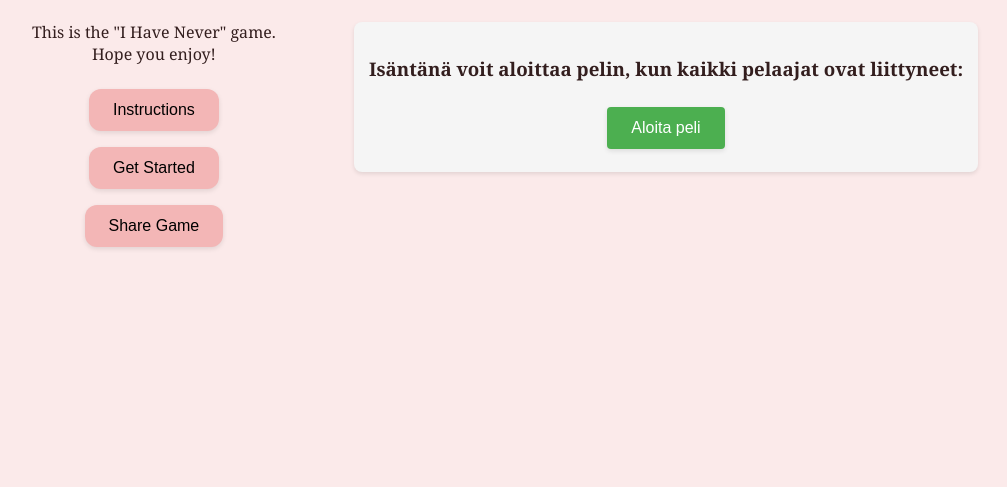
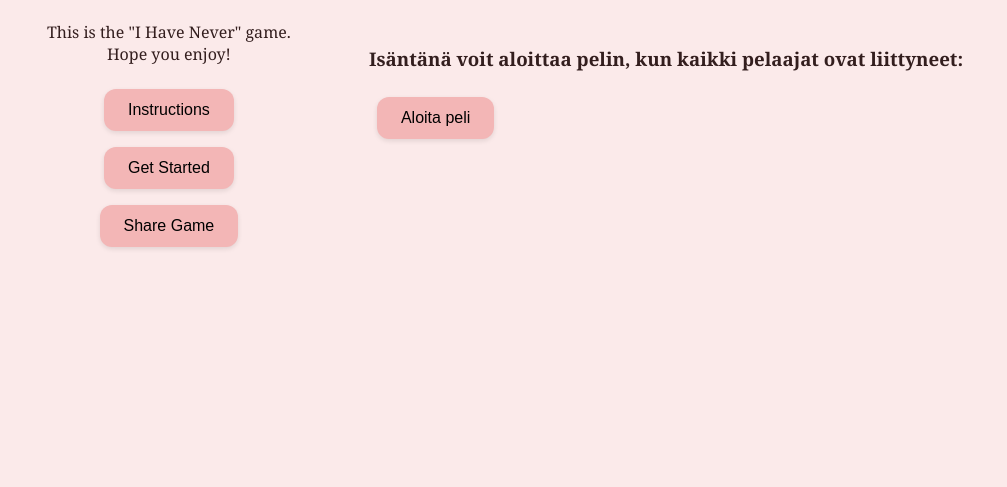
Before and after one commit to inkakatariina/NeverHaveIEver, a website: page index.html in a window 1280 px wide. Shown: the part 313-800 px from the top of the page, without its empty margins (174-1181 px from the left). Drawn offline with Linux system fonts and the light colour scheme.

```diff
--- a/index.html
+++ b/index.html
@@ -451,46 +451,5 @@
     });
   });
 </script>
-
-<style>
-  .host-controls {
-    margin-top: 20px;
-    padding: 15px;
-    background-color: #f5f5f5;
-    border-radius: 8px;
-    box-shadow: 0 2px 4px rgba(0,0,0,0.1);
-    text-align: center;
-  }
-
-  .action-button {
-    background-color: #4CAF50;
-    color: white;
-    border: none;
-    padding: 12px 24px;
-    font-size: 16px;
-    cursor: pointer;
-    border-radius: 4px;
-    transition: background-color 0.3s;
-  }
-
-  .action-button:hover {
-    background-color: #45a049;
-  }
-
-  .action-button:disabled {
-    background-color: #cccccc;
-    cursor: not-allowed;
-  }
-
-  .message {
-    margin-top: 10px;
-    padding: 8px;
-    border-radius: 4px;
-  }
-
-  .hidden {
-    display: none;
-  }
-</style>
 </body>
 </html>
```
